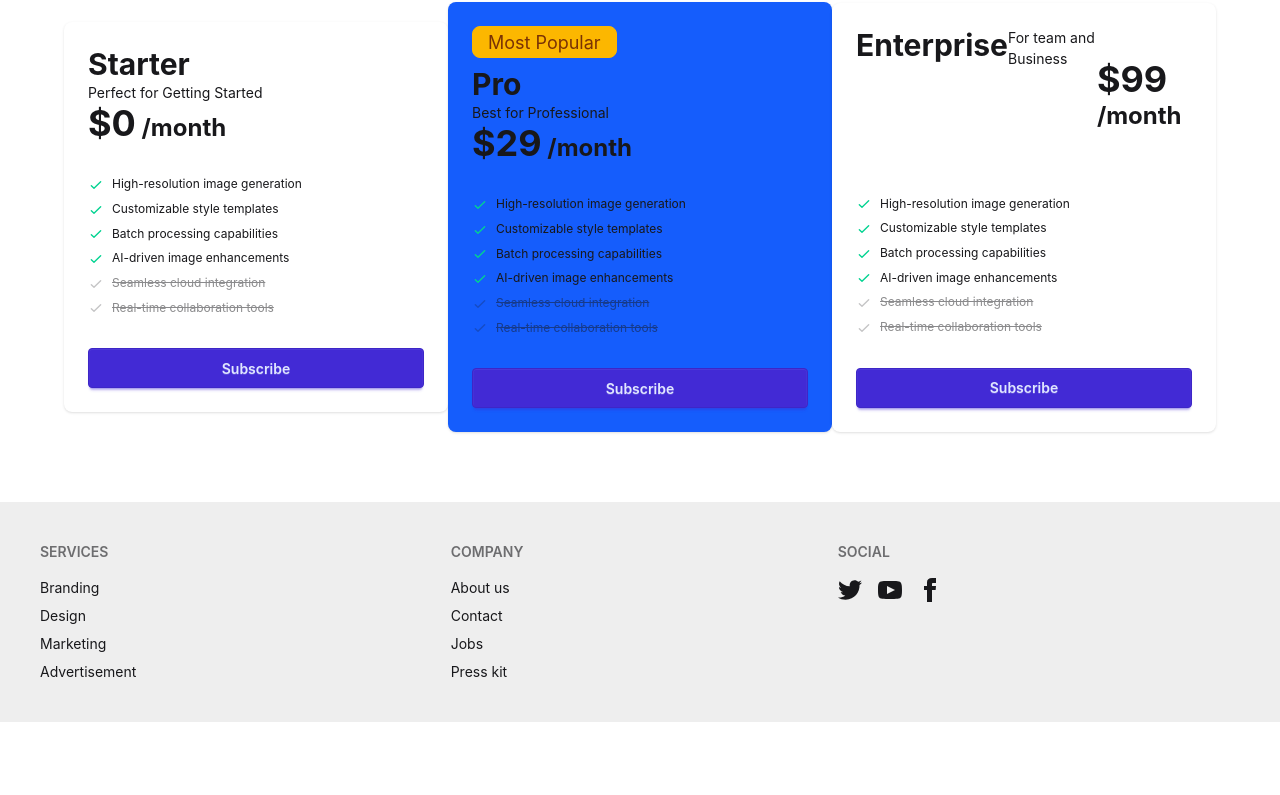
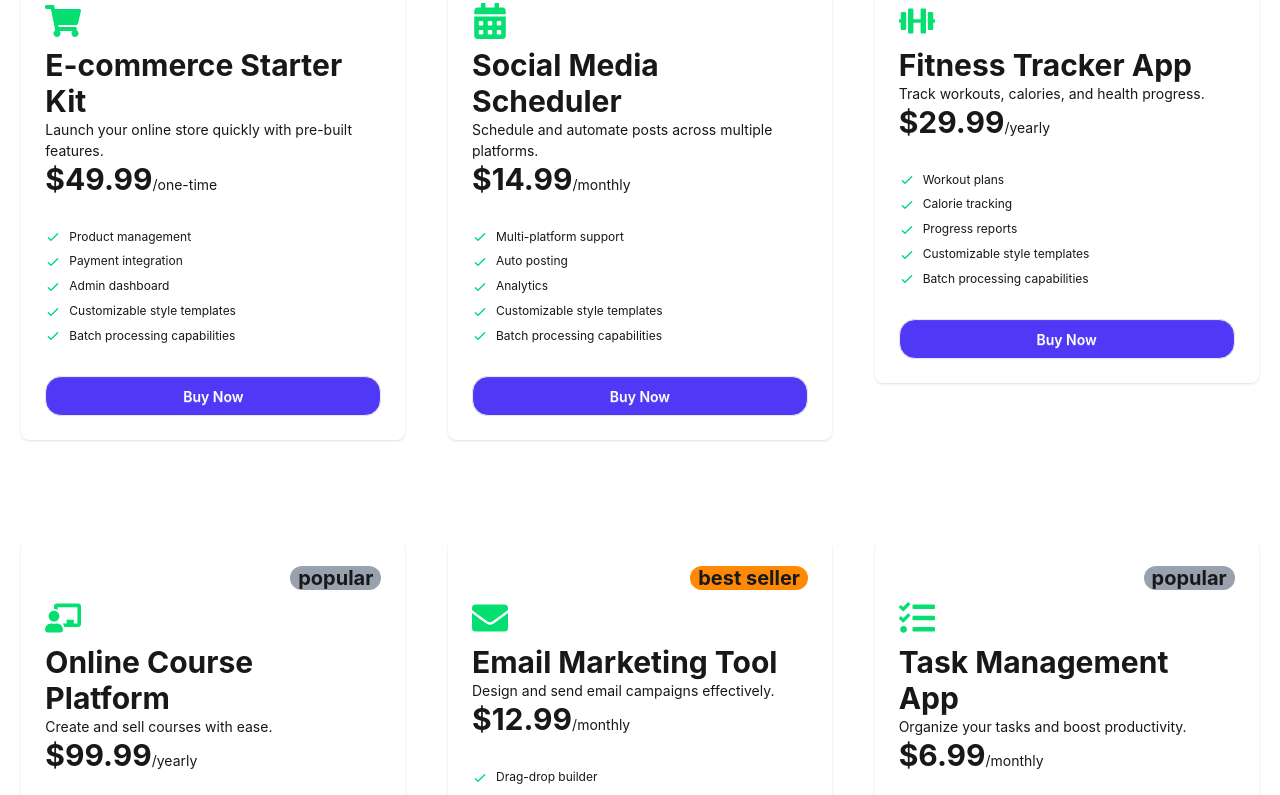
Before and after one commit to LalonSheikh/b13-a06, a React (Vite) app: page / in a window 1280 px wide. Shown: the part 1829-2624 px from the top of the page. Before the commit the page ends 2551 px from the top, so only its background shows below. Built offline with nearby package versions, Linux system fonts and the light colour scheme.

Commit message:
product list added

```diff
--- /dev/null
+++ b/public/data.json
@@ -0,0 +1,112 @@
+[
+  {
+    "id": 1,
+    "name": "Resume Builder Pro",
+    "description": "Create professional resumes with modern templates and ATS optimization.",
+    "price": 9.99,
+    "period": "monthly",
+    "tag": "popular",
+    "tagType": "popular",
+    "features": ["100+ templates", "ATS optimization", "Export to PDF"],
+    "icon": "FaFileAlt"
+  },
+  {
+    "id": 2,
+    "name": "Portfolio Maker",
+    "description": "Build stunning personal portfolios without coding.",
+    "price": 19.99,
+    "period": "one-time",
+    "tag": "best seller",
+    "tagType": "best seller",
+    "features": ["Custom domains", "Responsive design", "SEO optimized"],
+    "icon": "FaUserTie"
+  },
+  {
+    "id": 3,
+    "name": "Invoice Generator",
+    "description": "Generate and manage invoices for your business easily.",
+    "price": 4.99,
+    "period": "monthly",
+    "tag": "new",
+    "tagType": "new",
+    "features": ["Unlimited invoices", "PDF download", "Client management"],
+    "icon": "FaFileInvoice"
+  },
+  {
+    "id": 4,
+    "name": "E-commerce Starter Kit",
+    "description": "Launch your online store quickly with pre-built features.",
+    "price": 49.99,
+    "period": "one-time",
+    "tag": "popular",
+    "tagType": "popular",
+    "features": ["Product management", "Payment integration", "Admin dashboard"],
+    "icon": "FaShoppingCart"
+  },
+  {
+    "id": 5,
+    "name": "Social Media Scheduler",
+    "description": "Schedule and automate posts across multiple platforms.",
+    "price": 14.99,
+    "period": "monthly",
+    "tag": "best seller",
+    "tagType": "best seller",
+    "features": ["Multi-platform support", "Auto posting", "Analytics"],
+    "icon": "FaCalendarAlt"
+  },
+  {
+    "id": 6,
+    "name": "Fitness Tracker App",
+    "description": "Track workouts, calories, and health progress.",
+    "price": 29.99,
+    "period": "yearly",
+    "tag": "new",
+    "tagType": "new",
+    "features": ["Workout plans", "Calorie tracking", "Progress reports"],
+    "icon": "FaDumbbell"
+  },
+  {
+    "id": 7,
+    "name": "Online Course Platform",
+    "description": "Create and sell courses with ease.",
+    "price": 99.99,
+    "period": "yearly",
+    "tag": "popular",
+    "tagType": "popular",
+    "features": ["Video hosting", "Student management", "Certificates"],
+    "icon": "FaChalkboardTeacher"
+  },
+  {
+    "id": 8,
+    "name": "Email Marketing Tool",
+    "description": "Design and send email campaigns effectively.",
+    "price": 12.99,
+    "period": "monthly",
+    "tag": "best seller",
+    "tagType": "best seller",
+    "features": ["Drag-drop builder", "Automation", "Analytics"],
+    "icon": "FaEnvelope"
+  },
+  {
+    "id": 9,
+    "name": "Task Management App",
+    "description": "Organize your tasks and boost productivity.",
+    "price": 6.99,
+    "period": "monthly",
+    "tag": "popular",
+    "tagType": "popular",
+    "features": ["Kanban board", "Team collaboration", "Reminders"],
+    "icon": "FaTasks"
+  },
+  {
+    "id": 10,
+    "name": "Cloud Storage Service",
+    "description": "Securely store and access your files anywhere.",
+    "price": 59.99,
+    "period": "yearly",
+    "tag": "new",
+    "tagType": "new",
+    "features": ["100GB storage", "File sharing", "Data encryption"],
+    "icon": "FaCloud"
+  }
+]
--- a/src/App.jsx
+++ b/src/App.jsx
@@ -1,3 +1,4 @@
+import { Suspense } from "react";
 import "./App.css";
 import Banner from "./components/banner/Banner";
 import Footer from "./components/footer/Footer";
@@ -7,17 +8,26 @@ import Pricing from "./components/price/Pricing";
 import Stats from "./components/stats/Stats";
 import Steps from "./components/steps/Steps";
 
+const fetchDigiTools = async () => {
+  const res = await fetch("/data.json");
+  return res.json();
+};
+
 function App() {
+  const digiToolsPromise = fetchDigiTools();
   return (
     <>
-      {/* <h2 className="bg-orange-500">Hello digitools</h2> */}
+      <Suspense
+        fallback={<span className="loading loading-spinner loading-xl"></span>}
+      >
         <Navbar></Navbar>
         <Banner></Banner>
         <Stats></Stats>
-      <MainSection></MainSection>
+        <MainSection digiToolsPromise={digiToolsPromise}></MainSection>
         <Steps></Steps>
         <Pricing></Pricing>
         <Footer></Footer>
+      </Suspense>
     </>
   );
 }
--- a/src/components/footer/Footer.jsx
+++ b/src/components/footer/Footer.jsx
@@ -57,6 +57,7 @@ const Footer = () => {
           </div>
         </nav>
       </footer>
+
     </div>
   );
 };
--- /dev/null
+++ b/src/components/mainSection/DigiTools.jsx
@@ -0,0 +1,138 @@
+import React from "react";
+import {
+  FaCalendarAlt,
+  FaChalkboardTeacher,
+  FaCloud,
+  FaDumbbell,
+  FaEnvelope,
+  FaFileAlt,
+  FaFileInvoice,
+  FaShoppingCart,
+  FaTasks,
+  FaUserTie,
+} from "react-icons/fa";
+const icons = {
+  FaFileAlt,
+  FaUserTie,
+  FaFileInvoice,
+  FaShoppingCart,
+  FaCalendarAlt,
+  FaDumbbell,
+  FaChalkboardTeacher,
+  FaEnvelope,
+  FaTasks,
+  FaCloud,
+};
+
+const tagColors = (color) => {
+  if (color === "new") return "bg-green-400";
+  if (color === "popular") return "bg-gray-400";
+  if (color === "best seller") return "bg-orange-400";
+};
+
+const DigiTools = ({ digiTools }) => {
+  console.log("DigiTools", digiTools);
+  return (
+    <div className="grid grid-cols-1 md:grid-cols-2 lg:grid-cols-3">
+      {digiTools.map((digiTool) => {
+        const Icon = icons[digiTool.icon];
+        console.log(digiTool);
+        return (
+          <div className="container mx-auto">
+            {/* <h2>Digital Tools : {digiTools.length}</h2> */}
+            <div className="flex justify-center items-center container  mx-auto my-[50px] font-sans">
+              <div className="card w-96 bg-base-100 shadow-sm">
+                <div className="card-body">
+                  <p className=" text-right  font-bold text-xl">
+                    {" "}
+                    <span
+                      className={` px-2 rounded-xl ${tagColors(digiTool.tagType)} `}
+                    >
+                      {digiTool.tagType}
+                    </span>
+                  </p>
+                  {Icon && <Icon className="text-4xl text-green-400 "></Icon>}
+
+                  <div className="">
+                    <h2 className="text-3xl font-bold">{digiTool.name}</h2>
+                    <p>{digiTool.description}</p>
+                    <span className="text-3xl font-bold ">
+                      ${digiTool.price}
+                    </span>
+                    /{digiTool.period}
+                  </div>
+                  <ul className="mt-6 flex flex-col gap-2 text-xs">
+                    {digiTool.features.map((feature) => {
+                      return (
+                        <li>
+                          <svg
+                            xmlns="http://www.w3.org/2000/svg"
+                            className="size-4 me-2 inline-block text-success"
+                            fill="none"
+                            viewBox="0 0 24 24"
+                            stroke="currentColor"
+                          >
+                            <path
+                              strokeLinecap="round"
+                              strokeLinejoin="round"
+                              strokeWidth="2"
+                              d="M5 13l4 4L19 7"
+                            />
+                          </svg>
+
+                          <span>{feature}</span>
+                        </li>
+                      );
+                    })}
+
+                    <li>
+                      <svg
+                        xmlns="http://www.w3.org/2000/svg"
+                        className="size-4 me-2 inline-block text-success"
+                        fill="none"
+                        viewBox="0 0 24 24"
+                        stroke="currentColor"
+                      >
+                        <path
+                          strokeLinecap="round"
+                          strokeLinejoin="round"
+                          strokeWidth="2"
+                          d="M5 13l4 4L19 7"
+                        />
+                      </svg>
+                      <span>Customizable style templates</span>
+                    </li>
+                    <li>
+                      <svg
+                        xmlns="http://www.w3.org/2000/svg"
+                        className="size-4 me-2 inline-block text-success"
+                        fill="none"
+                        viewBox="0 0 24 24"
+                        stroke="currentColor"
+                      >
+                        <path
+                          strokeLinecap="round"
+                          strokeLinejoin="round"
+                          strokeWidth="2"
+                          d="M5 13l4 4L19 7"
+                        />
+                      </svg>
+                      <span>Batch processing capabilities</span>
+                    </li>
+                  </ul>
+                  <div className="mt-6">
+                    <button className="btn bg-[#4F39F6] text-white rounded-2xl btn-block">
+                      Buy Now
+                    </button>
+                  </div>
+                </div>
+              </div>
+            </div>
+          </div>
+        );
+      })}
+    </div>
+  );
+};
+
+export default DigiTools;
--- a/src/components/mainSection/MainSection.jsx
+++ b/src/components/mainSection/MainSection.jsx
@@ -1,14 +1,20 @@
-import React from "react";
+import React, { use } from "react";
+import DigiTools from "./DigiTools";
 
-const MainSection = () => {
+const MainSection = ({ digiToolsPromise }) => {
+  const digiTools = use(digiToolsPromise);
+  console.log(digiTools);
   return (
+    <div>
       <div className="flex justify-center items-center container  mx-auto my-[50px] font-sans">
         <div>
+          {" "}
           <h2 className="font-black text-center text-5xl">
             Premium Digital Tools
           </h2>
           <p className="text-center py-3">
-          Choose from our curated collection of premium digital products <br />
+            Choose from our curated collection of premium digital products{" "}
+            <br />
             designed to boost your productivity and creativity.
           </p>
           <div className="text-center space-x-2 py-3">
@@ -22,6 +28,9 @@ const MainSection = () => {
           </div>
         </div>
       </div>
+
+      <DigiTools digiTools={digiTools}></DigiTools>
+    </div>
   );
 };
 
--- a/src/components/price/Pricing.jsx
+++ b/src/components/price/Pricing.jsx
@@ -13,7 +13,7 @@ const Pricing = () => {
           </p>
         </div>
       </div>
-      <div className="flex justify-center items-center container  mx-auto my-[70px] font-sans">
+      <div className="grid grid-cols-1 md:grid-cols-2 lg:grid-cols-3 text-center px-5 items-center container  mx-auto my-[70px] font-sans">
         <div className="card w-96 bg-base-100 shadow-sm">
           <div className="card-body">
             <div className="">
@@ -136,7 +136,9 @@ const Pricing = () => {
         </div>
         <div className="card w-96 bg-blue-600 shadow-sm">
           <div className="card-body">
-            <span className="badge badge-xl badge-warning">Most Popular</span>
+            <span className="badge badge-xl font-bold text-white badge-warning">
+              Most Popular
+            </span>
             <div className="">
               <h2 className="text-3xl font-bold">Pro</h2>
               <p>Best for Professional</p>
@@ -257,7 +259,7 @@ const Pricing = () => {
         </div>
         <div className="card w-96 bg-base-100 shadow-sm">
           <div className="card-body">
-            <div className="flex justify-between">
+            <div className="">
               <h2 className="text-3xl font-bold">Enterprise</h2>
               <p>For team and Business</p>
               <span className="text-2xl font-bold my-8 ">
```
Lines whose indentation alone changed are shown as unchanged.
